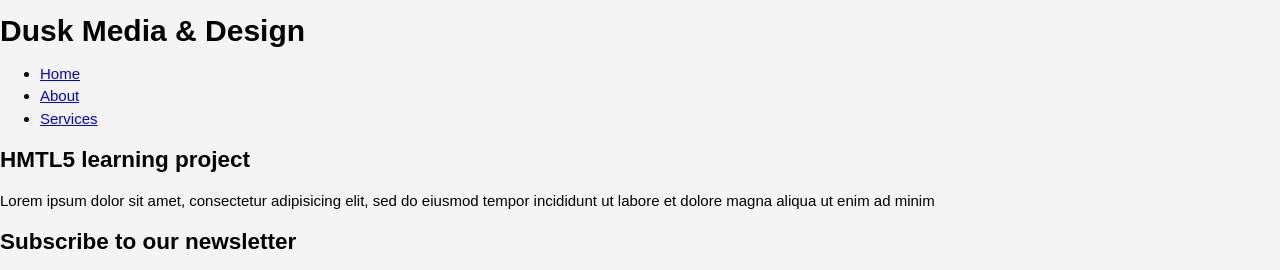
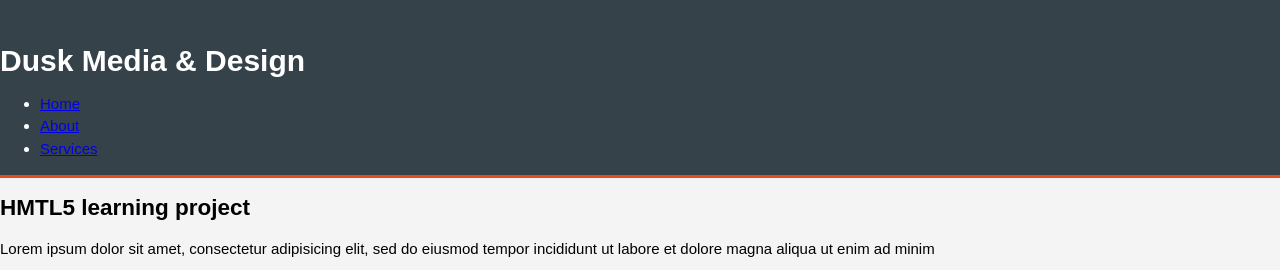
Before and after one commit to slossius/dusk, a plain HTML site: page index.html in a window 1280 px wide. Shown: the top 270 px of the page. Drawn offline with Linux system fonts and the light colour scheme.

Commit message:
Update style.css

```diff
--- a/style.css
+++ b/style.css
@@ -1,7 +1,10 @@
-h1 {
-  colour: blue;
+header{
+	background: #35424a;
+	color: #ffffff;
+	padding-top: 30px;
+	min-height: 70px;
+	border-bottom: #e8491d 3px solid;
 }
-
 
 body {
 	font-family: Arial, Helvetica, Sans-serif;
```
